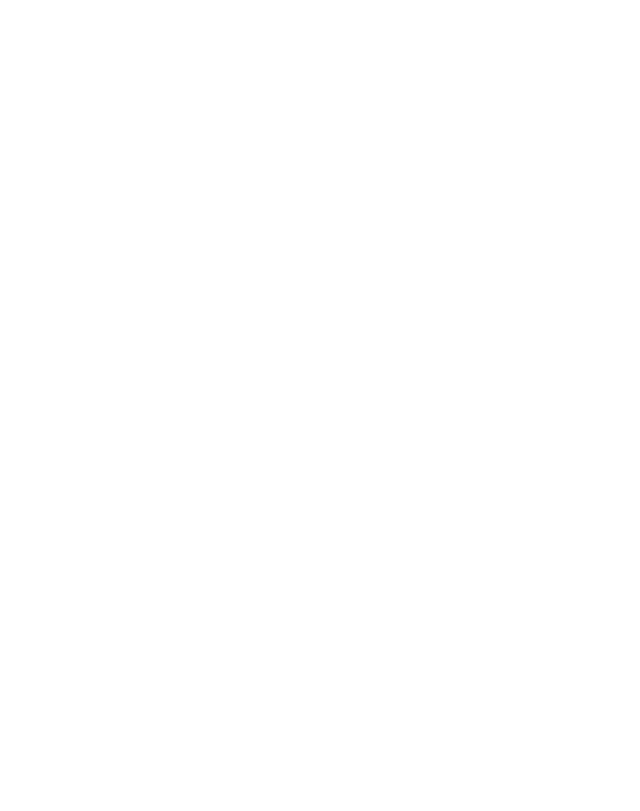
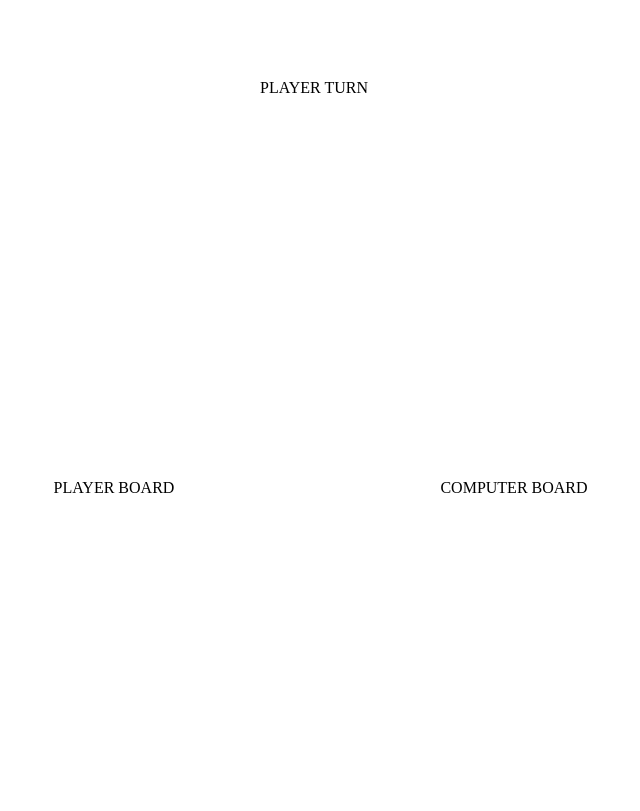
Before and after one commit to manwithaplandy/TOP-Battleship, a website: page index.html in a window 1280 px wide. Shown: the whole page, without its empty margins (326-966 px from the left). Drawn offline with Linux system fonts and the light colour scheme.

Commit message:
Basic HTML and css scaffold for UI

```diff
--- a/index.html
+++ b/index.html
@@ -4,7 +4,20 @@
     <meta charset="UTF-8" />
     <meta http-equiv="X-UA-Compatible" content="IE=edge" />
     <meta name="viewport" content="width=device-width, initial-scale=1.0" />
+    <link rel="stylesheet" href="style.css" />
     <title>Battleship</title>
   </head>
-  <body></body>
+  <body>
+    <div class="container">
+      <div class="main">
+        <div class="display-container">
+          <div class="display">PLAYER TURN</div>
+        </div>
+        <div class="board-container">
+          <div class="player-board">PLAYER BOARD</div>
+          <div class="computer-board">COMPUTER BOARD</div>
+        </div>
+      </div>
+    </div>
+  </body>
 </html>
--- /dev/null
+++ b/style.css
@@ -0,0 +1,32 @@
+.container {
+  height: 100vh;
+  display: grid;
+  place-items: center;
+}
+
+.main {
+  display: grid;
+  grid-template-rows: 20% 1fr;
+  place-items: center;
+  height: 100vh;
+  width: 100vh;
+}
+
+.display-container {
+  display: grid;
+  place-items: center;
+}
+
+.board-container {
+  display: grid;
+  grid-template-columns: repeat(2, 1fr);
+  place-items: center;
+  height: 100%;
+  width: 100%;
+}
+
+.player-board,
+.computer-board {
+  display: grid;
+  place-items: center;
+}
```
